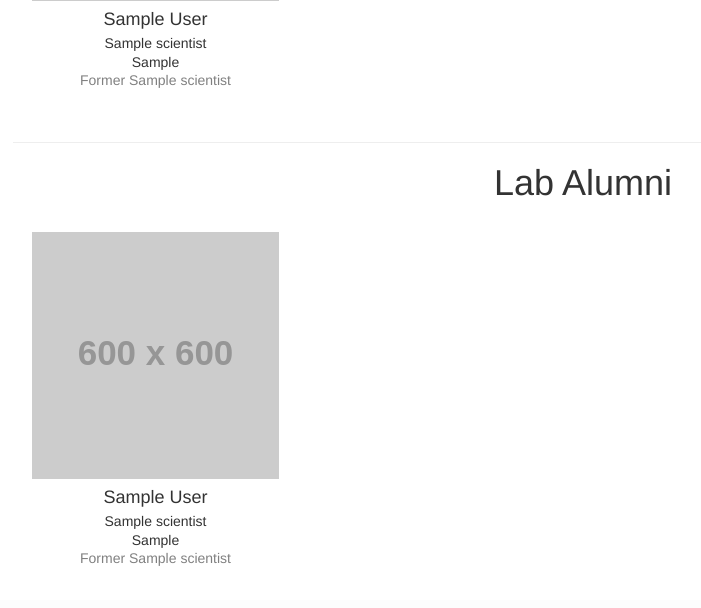
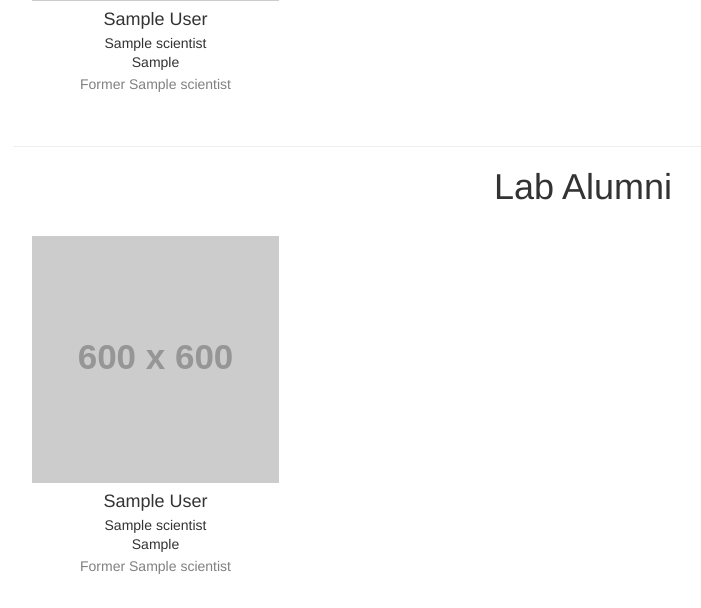
Before and after one commit to mfcovington/django-lab-members, a Django app: template lab_members/templates/lab_members/scientist_list.html in a window 1280 px wide. Shown: the part 405-1013 px from the top of the page, without its empty margins (57-758 px from the left). Before the commit the page ends 971 px from the top, so only its background shows below. Run offline with Django 3.2, Linux system fonts and the light colour scheme; the template is opened without the code that fills it: most values are stand-ins (such as "Sample title", 1, 10 or a date in 2020); grey boxes labelled with a size stand in for pictures from a placeholder-image service; some libraries are stand-ins or nearby versions.

Commit message:
Add space between current and former title for alumni

```diff
--- a/lab_members/static/lab_members/app.css
+++ b/lab_members/static/lab_members/app.css
@@ -5,6 +5,10 @@
 .former-title {
   color: gray;
 }
+p + p.former-title {
+  margin-top: 4px;
+}
+
 .gallery-heading {
   margin-bottom: 25px;
 }
```
